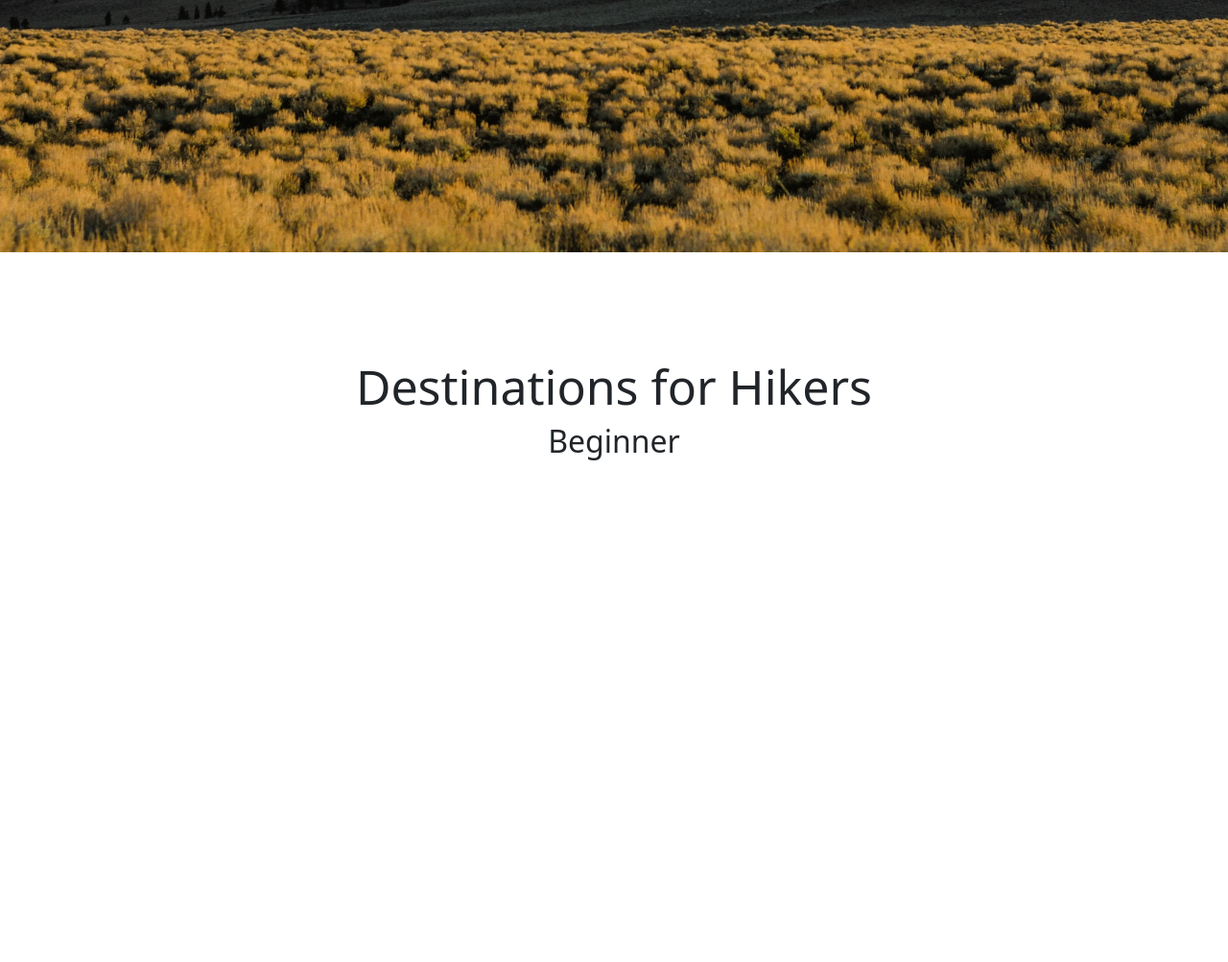
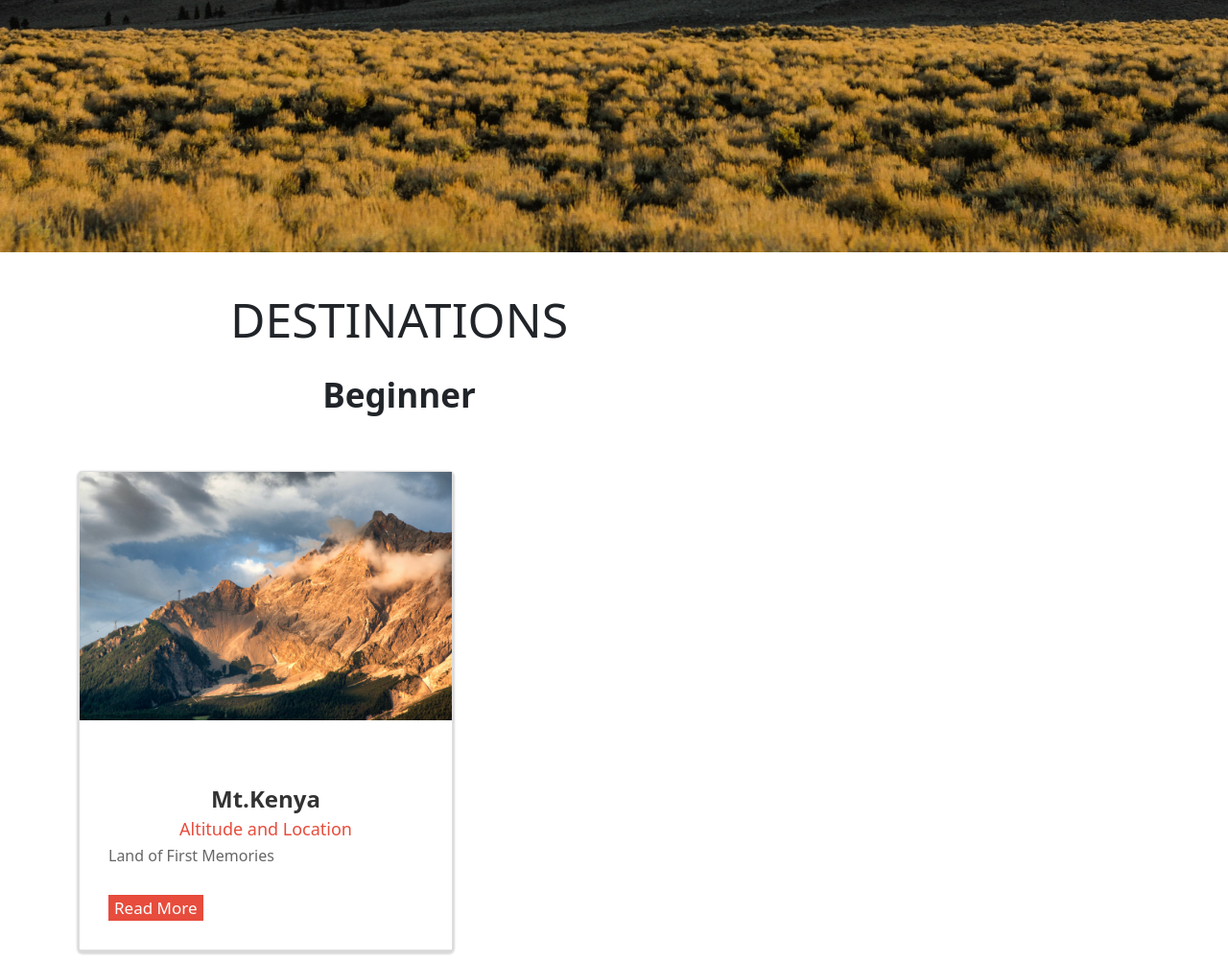
Before and after one commit to yveswangui/Hippie-Hiker, a plain HTML site: page index.html in a window 1280 px wide. Shown: the part 537-1540 px from the top of the page at 96% size. Drawn offline with nearby package versions, Linux system fonts and the light colour scheme.

Commit message:
card hover effect

```diff
--- a/css/styles.css
+++ b/css/styles.css
@@ -51,17 +51,7 @@ li a:hover{
     -webkit-background-size: cover;
     background-size: cover;
 }
-.info-area, .destination-area, .contact-area{
-    position: relative;
-    display: flex;
-    justify-content: center;
-    align-items: center;
-    flex-wrap: wrap;
-    flex-direction: row;
-    width: 100%;
-    height: 700px;
 
-}
 .text-part{
     width: 65%;
     height: 80%;
@@ -88,6 +78,78 @@ html{
     width: 100%;
     height: 100vh;
 }
-h2{
+h3{
     text-align: center;
+    font-weight: bold;
+    font-size: 35px;
+    padding: 20px 0px 50px 0;
 }
+.card .image{
+    overflow: hidden;
+    background: black;
+}
+.row-image{
+    position: relative;
+    height: 100%;
+    width: 100%;
+    transition: 0.3s;
+}
+.card{
+    position: relative;
+    width: 390px;
+    height: 500px;
+    display: block;
+    background: white;
+    box-shadow: 0px 2px 2px 2px rgba(0,0,0,0.15);
+    place-items: center;
+    transition: 0.4s linear;
+}
+.card:hover{
+    opacity: 0.9;
+    box-shadow: 0px 2px 35px 2px rgba(0, 0, 0, 0.3);
+
+}
+.card:hover .row-image {
+    transform: scale(1.1);
+
+}
+.card .content{
+    position: absolute;
+    bottom: 0px;
+    background: white;
+    width: 100%;
+    text-align: center;
+    padding: 20px 30px;
+}
+.content .title{
+    font-size: 24px;
+    font-weight: 600;
+    color: #333333;
+}
+.content .sub-title{
+    font-size: 18px;
+    font-weight: 500;
+    color: #e74c3c;
+}
+.bottom p{
+    color: #666666;
+    font-size: 16px;
+    text-align: justify;
+    line-height: 1.8em;
+}
+.bottom button{
+    float: left;
+    padding-left: 7px 15px;
+    font-size: 17px;
+    background: #e74c3c;
+    color: white;
+    font-weight: 500;
+    border: none;
+    margin: 10px 0;
+    cursor: pointer;
+    transition: 0.3s ease;
+}
+.bottom button:hover{
+    transform: scale(0.9);
+    background: #e64533;
+}
--- a/index.html
+++ b/index.html
@@ -32,8 +32,25 @@
 
     <div class="destination-area" id="destinations">
         <div class="text-part">
-            <h1>Destinations for Hikers</h1>
-            <h2>Beginner</h2>
+            <h1>DESTINATIONS</h1>
+            <h3>Beginner</h3>
+        </div>
+
+        <div class="container">
+            <div class="card">
+                <div class="image">
+                <img src="images/kurt-liebhaeuser-uTd56JFFrlQ-unsplash.jpg" alt="" class="row-image">
+                </div>
+                <div class="content">
+                    <div class="title">Mt.Kenya</div>
+                    <div class="sub-title">Altitude and Location</div>
+                    <div class="bottom">
+                    <p>Land of First Memories</p>
+                    <button>Read More</button>
+                    </div>
+                    </div>
+                </div>
+            </div>
         </div>
     </div>
     <div class="info-area" id="more-info">
```
